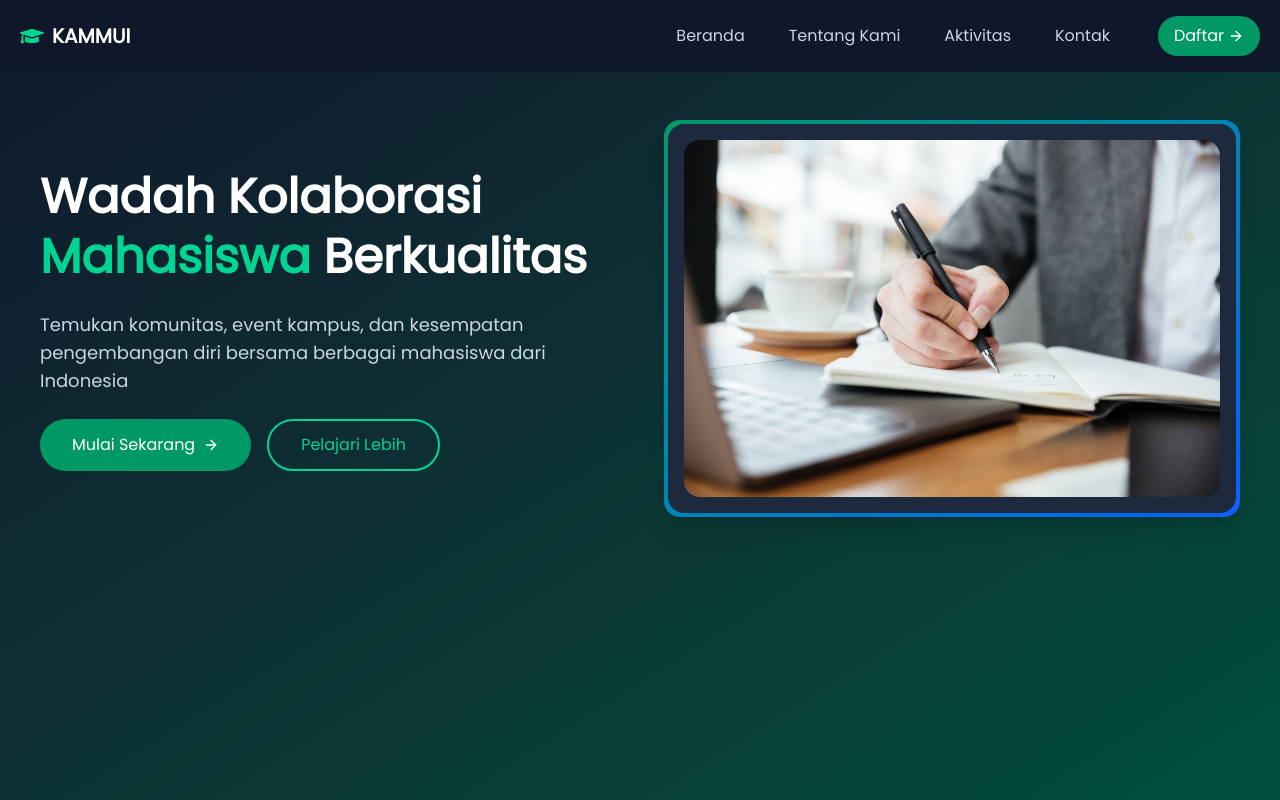
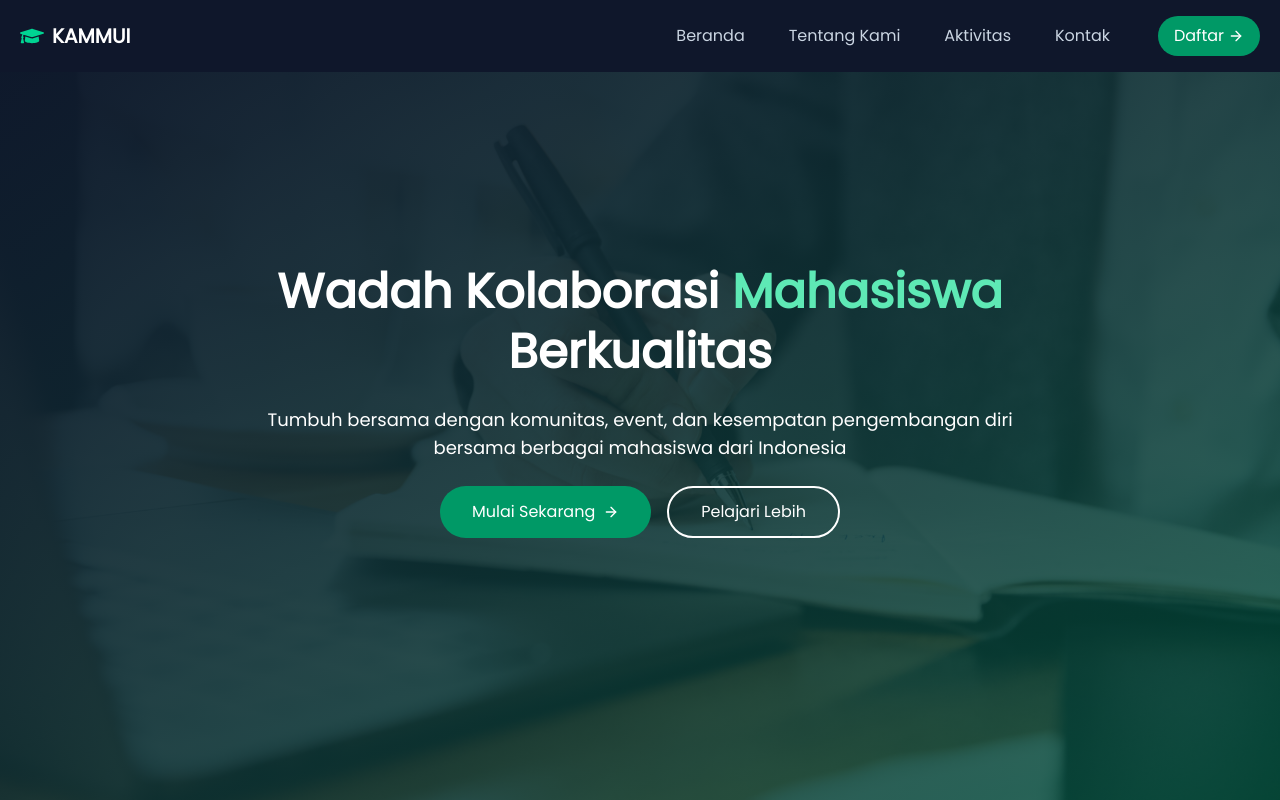
Before and after one commit to mgs28-mh/mgs, a Next.js app: page / in a window 1280 px wide. Shown: the top 800 px of the page. Built offline with nearby package versions, Linux system fonts and the light colour scheme.

Commit message:
mgs: update hero section

```diff
--- a/components/feature.tsx
+++ b/components/feature.tsx
@@ -6,7 +6,7 @@ export default function Features() {
   return (
     <section className="bg-emerald-50 dark:bg-slate-800 py-20" id="about">
       <div className="container mx-auto px-6">
-      <h2 className="text-4xl text-white font-bold mb-6 leading-normal text-center">
+        <h2 className="text-4xl text-white font-bold mb-6 leading-normal text-center">
           Komunitas Mahasiswa
           <br />
           Muslim Unggul
@@ -41,17 +41,24 @@ export default function Features() {
               key={index}
               initial={{ opacity: 0, y: 30 }}
               whileInView={{ opacity: 1, y: 0 }}
-              className="bg-white dark:bg-slate-700 p-8 rounded-2xl shadow-lg"
+              whileHover={{
+                y: -10,
+                scale: 1.03,
+                transition: { duration: 0.3 }
+              }}
+              className="bg-white dark:bg-slate-700 p-8 rounded-2xl shadow-lg hover:shadow-xl transition-all duration-300 cursor-pointer group"
             >
-              <div className="w-16 h-16 bg-emerald-100 dark:bg-emerald-900 rounded-xl p-4 mb-6">
-                <div className="text-emerald-600 dark:text-emerald-400">
+              <div className="w-16 h-16 bg-emerald-100 dark:bg-emerald-900 rounded-xl p-4 mb-6 group-hover:bg-emerald-200 dark:group-hover:bg-emerald-800 transition-colors duration-300">
+                <div className="text-emerald-600 dark:text-emerald-400 group-hover:text-emerald-700 dark:group-hover:text-emerald-300 transition-colors duration-300">
                   {item.icon}
                 </div>
               </div>
-              <h3 className="text-2xl font-semibold mb-4 text-slate-800 dark:text-white">
+              <h3 className="text-2xl font-semibold mb-4 text-slate-800 dark:text-white group-hover:text-emerald-600 dark:group-hover:text-emerald-400 transition-colors duration-300">
                 {item.title}
               </h3>
-              <p className="text-slate-600 dark:text-slate-300">{item.desc}</p>
+              <p className="text-slate-600 dark:text-slate-300 group-hover:text-slate-800 dark:group-hover:text-slate-200 transition-colors duration-300">
+                {item.desc}
+              </p>
             </motion.div>
           ))}
         </div>
--- a/components/home.tsx
+++ b/components/home.tsx
@@ -5,55 +5,47 @@ import { FiArrowRight } from "react-icons/fi";
 
 export default function HomePage() {
   return (
-    <main className="min-h-screen bg-gradient-to-br from-slate-50 to-emerald-50 dark:from-slate-900 dark:to-emerald-900">
+    <main className="relative min-h-screen">
+      {/* Background Image with Green Overlay */}
+      <div className="absolute inset-0 z-0">
+        <Image
+          src="/example-1.jpg"
+          alt="Background"
+          fill
+          sizes="(max-width: 768px) 100vw, (max-width: 1200px) 50vw, 33vw"
+          className="object-cover"
+        />
+        <div className="absolute inset-0 bg-gradient-to-br from-slate-50 to-emerald-50 dark:from-slate-900 dark:to-emerald-900/80"></div>
+      </div>
+
       {/* Hero Section */}
-      <section className="mx-auto px-10 py-30">
-        <div className="flex flex-col md:flex-row items-center gap-12">
+      <section className="relative z-15 mx-auto px-10 py-45 flex flex-col items-center justify-center min-h-screen text-center">
         <motion.div
-            initial={{ opacity: 0, x: 20 }}
-            animate={{ opacity: 1, x: 0 }}
-            className="flex-1 space-y-6"
+          initial={{ opacity: 0, y: 20 }}
+          animate={{ opacity: 1, y: 0 }}
+          className="max-w-3xl space-y-6 text-white"
         >
-            <h1 className="text-5xl font-bold text-slate-800 dark:text-white leading-tight">
+          <h1 className="text-5xl font-bold leading-tight">
             Wadah Kolaborasi
-              <span className="text-emerald-600 dark:text-emerald-400">
+            <span className="text-emerald-300">
               {" "}
               Mahasiswa{" "}
             </span>
             Berkualitas
           </h1>
-            <p className="text-lg text-slate-600 dark:text-slate-300">
-              Temukan komunitas, event kampus, dan kesempatan pengembangan diri
+          <p className="text-lg text-white">
+            Tumbuh bersama dengan komunitas, event, dan kesempatan pengembangan diri
             bersama berbagai mahasiswa dari Indonesia
           </p>
-            <div className="flex gap-4">
+          <div className="flex gap-4 justify-center">
             <button className="bg-emerald-600 text-white px-8 py-3 rounded-full hover:bg-emerald-700 flex items-center gap-2">
               Mulai Sekarang <FiArrowRight />
             </button>
-              <button className="border-2 border-emerald-600 text-emerald-600 px-8 py-3 rounded-full hover:bg-emerald-50 dark:border-emerald-400 dark:text-emerald-400">
+            <button className="border-2 border-white text-white px-8 py-3 rounded-full hover:bg-white/10">
               Pelajari Lebih
             </button>
           </div>
         </motion.div>
-
-          <motion.div
-            initial={{ opacity: 0, y: 20 }}
-            animate={{ opacity: 1, y: 0 }}
-            className="flex-1"
-          >
-            <div className="bg-gradient-to-br from-emerald-600 to-blue-600 p-1 rounded-2xl shadow-xl">
-              <div className="bg-white dark:bg-slate-800 rounded-2xl p-4">
-                <Image
-                  src="/example-1.jpg"
-                  alt="Komunitas Mahasiswa"
-                  height={600}
-                  width={800}
-                  className="rounded-2xl object-cover w-full h-full"
-                />
-              </div>
-            </div>
-          </motion.div>
-        </div>
       </section>
     </main>
   );
```
Lines whose indentation alone changed are shown as unchanged.
